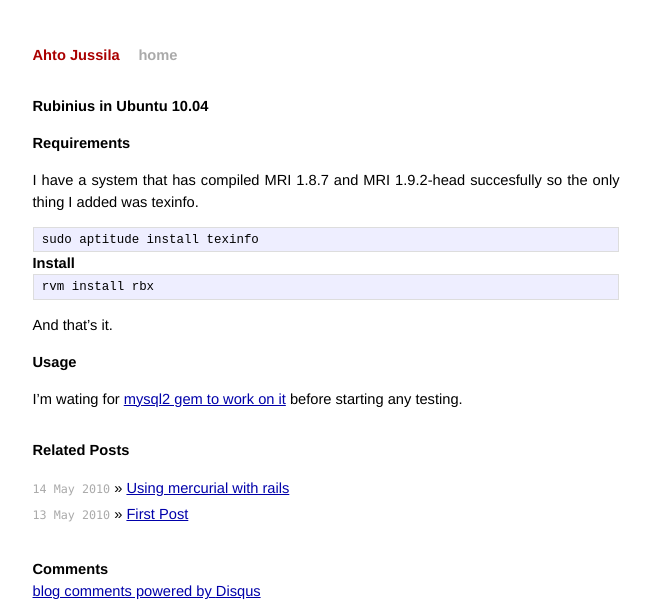
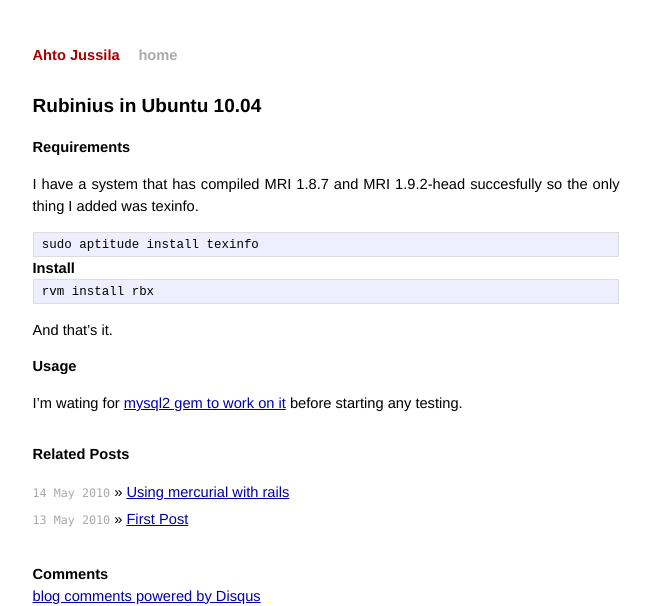
Before and after one commit to ahto/ahto.github.com, a Jekyll site: the page built from _posts/2010-05-15-rubinius-in-ubuntu-10.04.markdown, in a window 1280 px wide. Shown: the top 606 px of the page, without its empty margins (314-965 px from the left). Built offline with Jekyll 4.4.1, drawn with Linux system fonts in a browser that asks for light colours; comment, search, counter and statistics services are not loaded; grey boxes are pictures that could not be loaded.

Commit message:
header to posts

```diff
--- a/css/screen.css
+++ b/css/screen.css
@@ -28,6 +28,7 @@ h1, h2, h3, h4, h5, h6 {
 
 h1 {
   margin-bottom: 1em;
+  font-size: 130%;
 }
 
 p {
```
